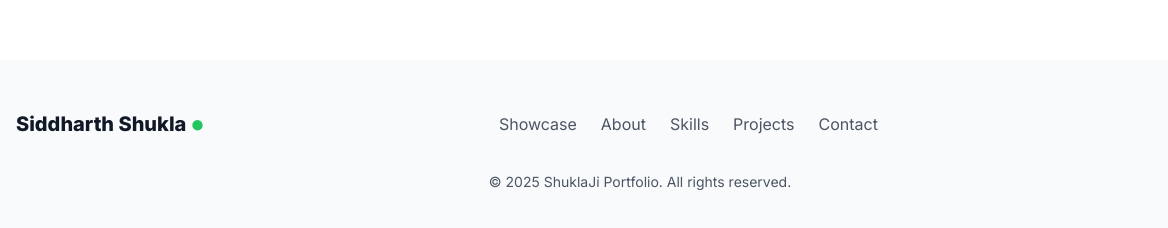
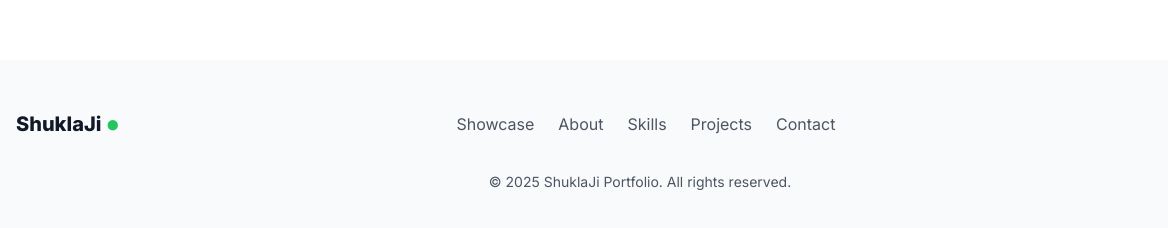
Before and after one commit to Siddharth3271/Portfolio, a website: page public/index.html in a window 1280 px wide. Shown: the part 5282-5510 px from the top of the page, 0-1168 px from the left. Drawn offline with Linux system fonts and the light colour scheme.

Commit message:
done changes

```diff
--- a/public/index.html
+++ b/public/index.html
@@ -625,7 +625,7 @@
         <div class="container mx-auto px-4">
             <div class="flex flex-col md:flex-row justify-between items-center mb-8">
                 <div class="flex items-center mb-4 md:mb-0">
-                    <span class="text-xl font-extrabold">Siddharth Shukla</span>
+                    <span class="text-xl font-extrabold">ShuklaJi</span>
                     <span class="text-green-500 text-2xl ml-1">●</span>
                 </div>
                 <ul class="flex flex-wrap justify-center gap-6 mb-0">
```
